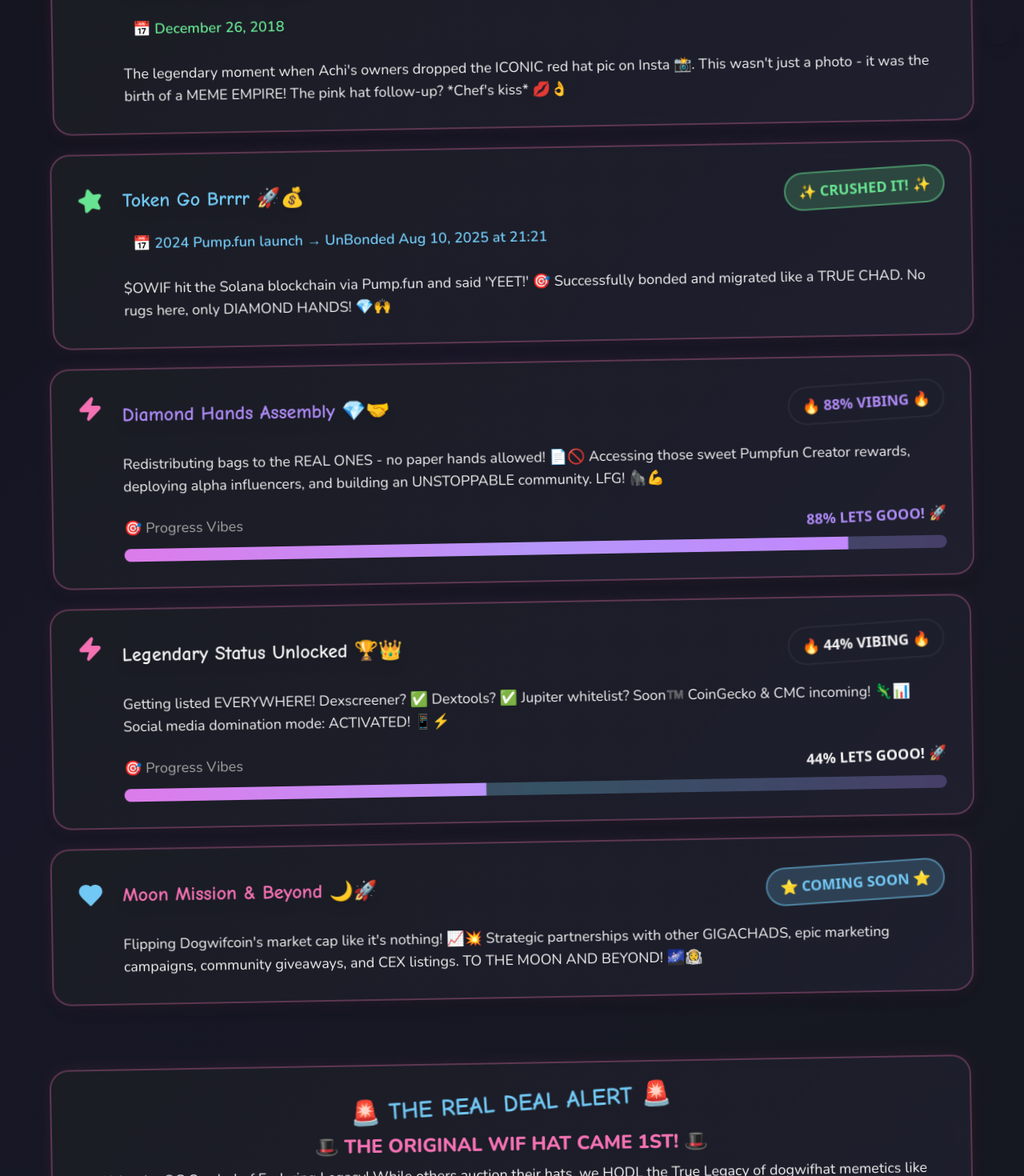
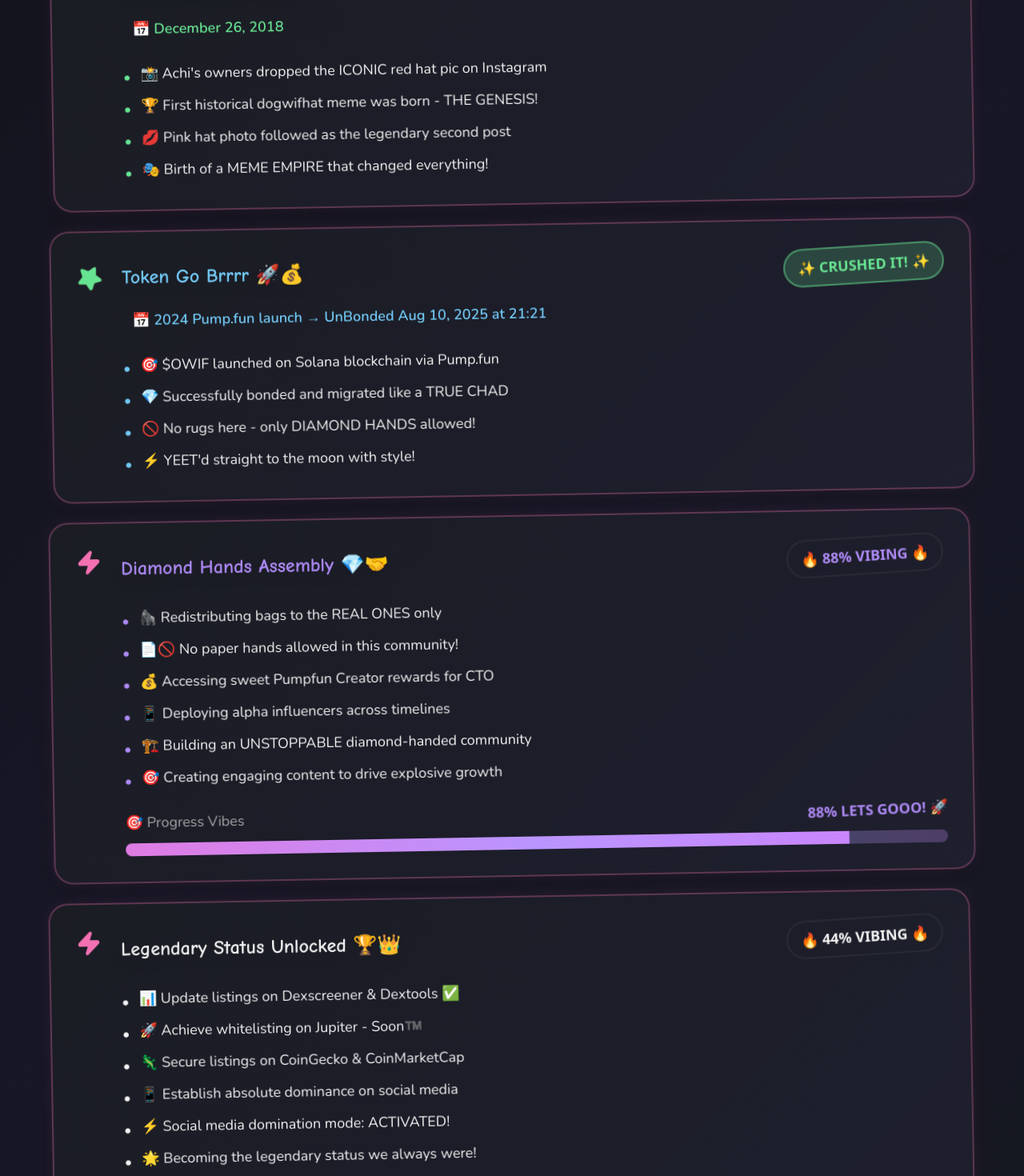
Before and after one commit to saalick/wif-hat-chronicles, a React (Vite) app: page / in a window 1280 px wide. Shown: the part 920-2390 px from the top of the page at 80% size. Built offline with nearby package versions, Linux system fonts and the light colour scheme.

Commit message:
Refactor roadmap content
Change roadmap content from paragraph format to list format for better readability.

```diff
--- a/src/components/RoadmapSection.tsx
+++ b/src/components/RoadmapSection.tsx
@@ -10,7 +10,7 @@ interface Phase {
   id: number;
   title: string;
   date?: string;
-  description: string;
+  description: string[];
   status: 'complete' | 'in-progress' | 'upcoming';
   progress?: number;
   color: string;
@@ -21,7 +21,12 @@ const phases: Phase[] = [
     id: 1,
     title: "OG Hat Genesis 🎩✨",
     date: "December 26, 2018",
-    description: "The legendary moment when Achi's owners dropped the ICONIC red hat pic on Insta 📸. This wasn't just a photo - it was the birth of a MEME EMPIRE! The pink hat follow-up? *Chef's kiss* 💋👌",
+    description: [
+      "📸 Achi's owners dropped the ICONIC red hat pic on Instagram",
+      "🏆 First historical dogwifhat meme was born - THE GENESIS!",
+      "💋 Pink hat photo followed as the legendary second post",
+      "🎭 Birth of a MEME EMPIRE that changed everything!"
+    ],
     status: "complete",
     color: "fun-green"
   },
@@ -29,14 +34,26 @@ const phases: Phase[] = [
     id: 2,
     title: "Token Go Brrrr 🚀💰",
     date: "2024 Pump.fun launch → UnBonded Aug 10, 2025 at 21:21",
-    description: "$OWIF hit the Solana blockchain via Pump.fun and said 'YEET!' 🎯 Successfully bonded and migrated like a TRUE CHAD. No rugs here, only DIAMOND HANDS! 💎🙌",
+    description: [
+      "🎯 $OWIF launched on Solana blockchain via Pump.fun",
+      "💎 Successfully bonded and migrated like a TRUE CHAD",
+      "🚫 No rugs here - only DIAMOND HANDS allowed!",
+      "⚡ YEET'd straight to the moon with style!"
+    ],
     status: "complete",
     color: "fun-blue"
   },
   {
     id: 3,
     title: "Diamond Hands Assembly 💎🤝",
-    description: "Redistributing bags to the REAL ONES - no paper hands allowed! 📄🚫 Accessing those sweet Pumpfun Creator rewards, deploying alpha influencers, and building an UNSTOPPABLE community. LFG! 🦍💪",
+    description: [
+      "🦍 Redistributing bags to the REAL ONES only",
+      "📄🚫 No paper hands allowed in this community!",
+      "💰 Accessing sweet Pumpfun Creator rewards for CTO",
+      "📱 Deploying alpha influencers across timelines",
+      "🏗️ Building an UNSTOPPABLE diamond-handed community",
+      "🎯 Creating engaging content to drive explosive growth"
+    ],
     status: "in-progress",
     progress: 88,
     color: "fun-purple"
@@ -44,7 +61,14 @@ const phases: Phase[] = [
   {
     id: 4,
     title: "Legendary Status Unlocked 🏆👑",
-    description: "Getting listed EVERYWHERE! Dexscreener? ✅ Dextools? ✅ Jupiter whitelist? Soon™️ CoinGecko & CMC incoming! 🦎📊 Social media domination mode: ACTIVATED! 📱⚡",
+    description: [
+      "📊 Update listings on Dexscreener & Dextools ✅",
+      "🚀 Achieve whitelisting on Jupiter - Soon™️",
+      "🦎 Secure listings on CoinGecko & CoinMarketCap",
+      "📱 Establish absolute dominance on social media",
+      "⚡ Social media domination mode: ACTIVATED!",
+      "🌟 Becoming the legendary status we always were!"
+    ],
     status: "in-progress",
     progress: 44,
     color: "fun-orange"
@@ -52,7 +76,14 @@ const phases: Phase[] = [
   {
     id: 5,
     title: "Moon Mission & Beyond 🌙🚀",
-    description: "Flipping Dogwifcoin's market cap like it's nothing! 📈💥 Strategic partnerships with other GIGACHADS, epic marketing campaigns, community giveaways, and CEX listings. TO THE MOON AND BEYOND! 🌌👨‍🚀",
+    description: [
+      "📈💥 Flip Dogwifcoin's market cap like it's nothing!",
+      "🤝 Form strategic partnerships with other GIGACHADS",
+      "🎉 Run epic marketing campaigns and contests",
+      "🎁 Launch community giveaways for the diamond hands",
+      "🏦 Secure listings on major centralized exchanges (CEXs)",
+      "🌌👨‍🚀 TO THE MOON AND BEYOND - no limits!"
+    ],
     status: "upcoming",
     color: "fun-pink"
   }
@@ -144,9 +175,16 @@ const PhaseCard = ({ phase, index }: { phase: Phase; index: number }) => {
               )}
             </div>
 
-            <p className="text-foreground leading-relaxed text-sm sm:text-base lg:text-lg font-casual">
-              {phase.description}
-            </p>
+            <div className="space-y-3">
+              <ul className="space-y-2">
+                {phase.description.map((point, pointIndex) => (
+                  <li key={pointIndex} className="flex items-start gap-3 text-foreground leading-relaxed text-sm sm:text-base lg:text-lg font-casual">
+                    <span className={`text-${phase.color} flex-shrink-0 mt-1`}>•</span>
+                    <span>{point}</span>
+                  </li>
+                ))}
+              </ul>
+            </div>
 
             {phase.progress && (
               <div className="space-y-2 sm:space-y-3">
```
